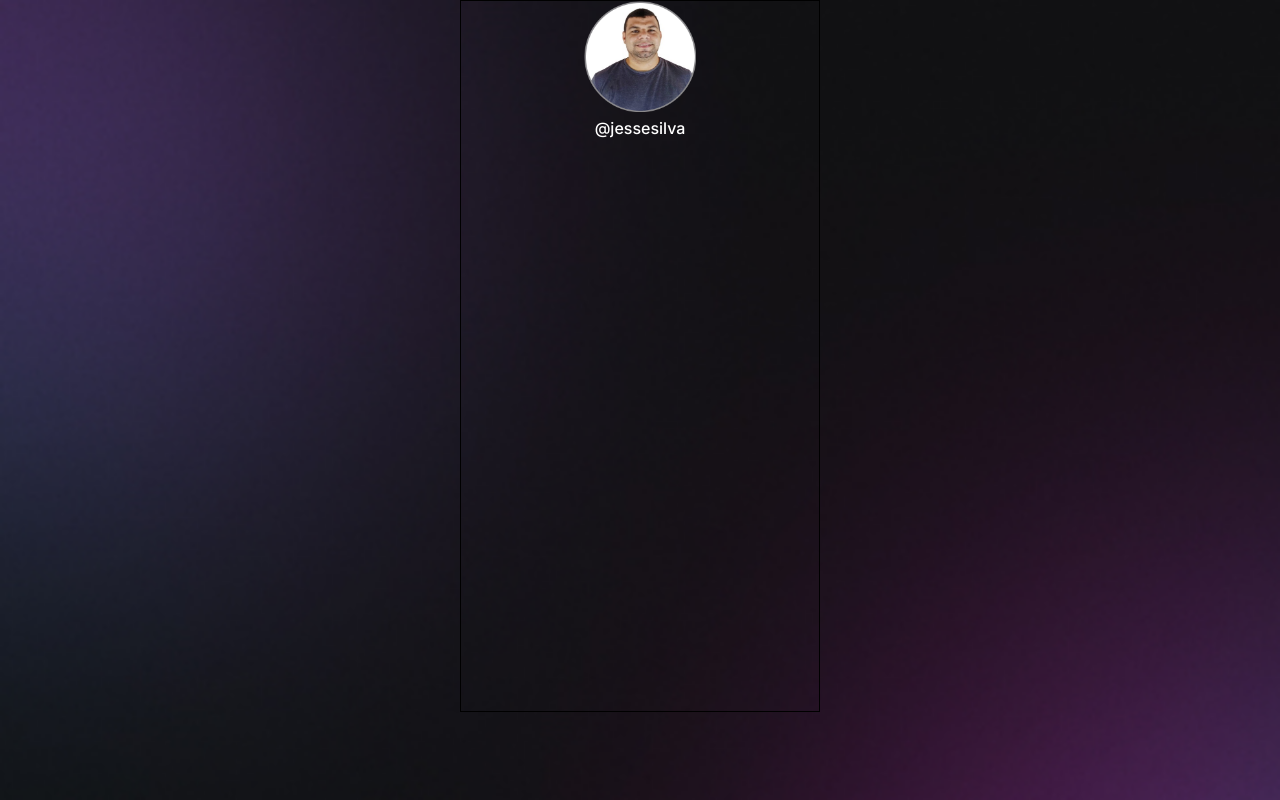
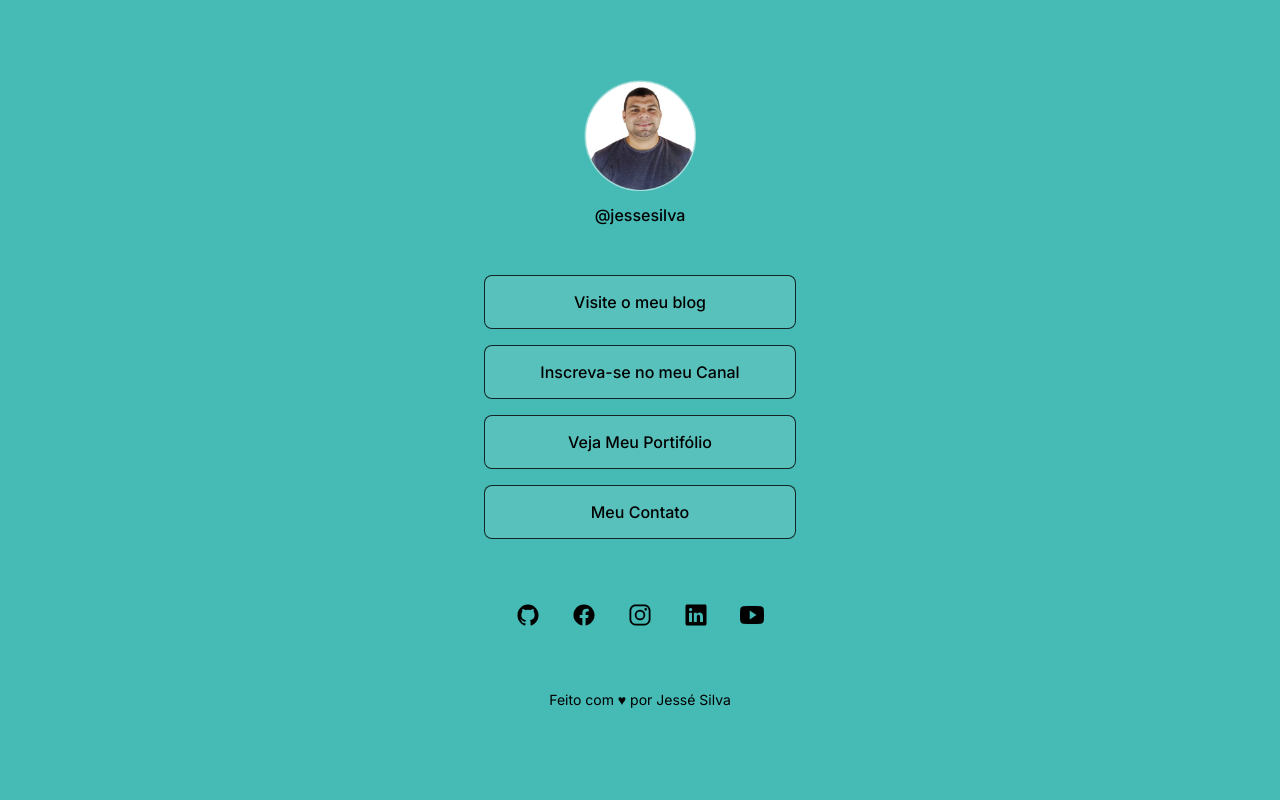
Before and after one commit to jesseprogran/projeto-dev-links, a plain HTML site: page index.html in a window 1280 px wide. Drawn offline with nearby package versions, Linux system fonts and the light colour scheme.

Commit message:
finalizando algumas etapas do css

```diff
--- a/index.html
+++ b/index.html
@@ -1,5 +1,5 @@
 <!DOCTYPE html>
-<html lang="pt-br">
+<html lang="pt-br" class="light">
   <head>
     <link rel="preconnect" href="https://fonts.googleapis.com" />
     <link rel="preconnect" href="https://fonts.gstatic.com" crossorigin />
@@ -7,7 +7,6 @@
       href="https://fonts.googleapis.com/css2?family=Inter:wght@400;500&display=swap"
       rel="stylesheet"
     />
-
 
     <meta charset="UTF-8" />
     <meta http-equiv="X-UA-Compatible" content="IE=edge" />
@@ -23,9 +22,58 @@
           src="assets/avatar.png"
           alt="Foto do Jessé Silva, usando camisa cinza, sorrindo, pouca barba e fundo branco."
         />
+        <p>@jessesilva</p>
+      </div>
+      <ul>
+        <li>
+          <a href="https://jesseprogran.github.io/peroba-blog/" target="_blank"
+            >Visite o meu blog</a
+          >
+        </li>
 
-        <p> @jessesilva</p>
+        <li>
+          <a href="https://www.youtube.com/" target="_blank"
+            >Inscreva-se no meu Canal</a
+          >
+        </li>
+
+        <li>
+          <a href="#"> Veja Meu Portifólio</a>
+        </li>
+
+        <li>
+          <a href="#">Meu Contato</a>
+        </li>
+      </ul>
+      <div id="social-links">
+        <a href="https://github.com" target="_blank">
+          <ion-icon name="logo-github"></ion-icon>
+        </a>
+         <a href="https://facebook.com.br" target="_blank">
+         <ion-icon name="logo-facebook"></ion-icon>
+        </a>
+         <a href="https://instagram.com.br" target="_blank">
+           <ion-icon name="logo-instagram"></ion-icon>
+        </a>
+         <a href="https://linkedin.com.br" target="_blank">
+         <ion-icon name="logo-linkedin"></ion-icon>
+        </a>
+         <a href="https://youtube.com.br" target="_blank">
+          <ion-icon name="logo-youtube"></ion-icon>
+        </a>
       </div>
+
+      <footer>
+        Feito com ♥ por Jessé Silva
+      </footer>
     </div>
+    <script
+      type="module"
+      src="https://unpkg.com/ionicons@5.5.2/dist/ionicons/ionicons.esm.js"
+    ></script>
+    <script
+      nomodule
+      src="https://unpkg.com/ionicons@5.5.2/dist/ionicons/ionicons.js"
+    ></script>
   </body>
 </html>
--- a/style.css
+++ b/style.css
@@ -4,25 +4,38 @@
   box-sizing: border-box;
 }
 
+:root {
+  --text-color: #ffffff;
+  --background: rgb(21, 32, 22);
+  --background-social: rgba(12, 41, 13, 0.25);
+  --border: 1px solid rgba(255, 255, 255, 0.5);
+}
+
+.light {
+  --text-color: black;
+  --background: rgb(70, 186, 181);
+  --background-social: rgb(0, 235, 231);
+  --border: 1px solid rgba(4, 3, 3, 0.815);
+}
+
 body {
-  /* background: color image repeat position/size */
-  background: url(assets/bg-mobile.jpg) no-repeat top center/cover;
+  background: var(--background);
 }
 
 body * {
-  font-family: 'Inter', sans-serif;
-  color: #ffffff;
+  font-family: "Inter", sans-serif;
+  color: var(--text-color);
 }
 
 #container {
   width: 360px;
-  height: 712px;
-  border: 1px solid black;
-  margin: auto
+  margin: 56px auto 0px;
+  padding: 0 24px;
 }
 
 #profile {
   text-align: center;
+  padding: 24px;
 }
 
 #profile img {
@@ -32,4 +45,68 @@ body * {
 #profile p {
   font-weight: 500;
   line-height: 24px;
+  margin-top: 8px;
 }
+
+/* Links */
+
+ul {
+  list-style: none;
+  display: flex;
+  flex-direction: column;
+  gap: 16px;
+  padding: 24px 0;
+}
+
+ul li a {
+  display: flex;
+  justify-content: center;
+  align-items: center;
+  padding: 16px 24px;
+  background: rgba(255, 255, 255, 0.1);
+  border: var(--border);
+  border-radius: 8px;
+  text-decoration: none;
+  font-weight: 500;
+
+  transition: background  0.2s;
+}
+
+ul li a:hover {
+  background:var(--background-social);
+  border: 1px solid rgb(133, 128, 128);
+}
+
+/* social-links */
+
+#social-links {
+  display: flex;
+  justify-content: center;
+  padding: 24px 0;
+  font-size: 24px;
+}
+
+#social-links a {
+  display: flex;
+  align-items: center;
+  justify-content: center;
+  padding: 16px;
+  transition: background 0.2s;
+  border-radius: 50%;
+}
+
+#social-links a:hover {
+  background: var(--background-social);
+}
+
+footer {
+  padding: 24px 0;
+  text-align: center;
+  transition: box-shadow 0.2s;
+  cursor: pointer;
+  font-size: 14px;
+}
+
+footer:hover {
+ box-shadow: 0 2px;
+}
```
